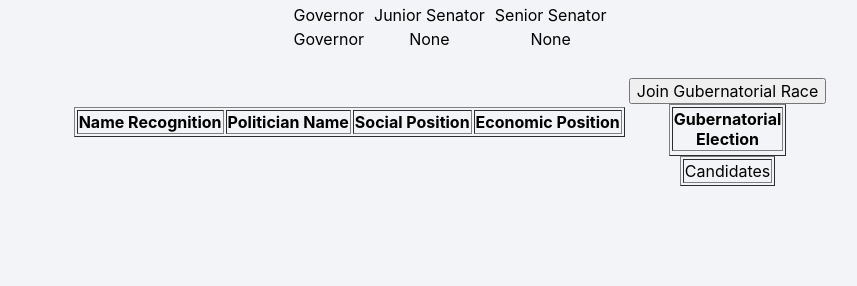
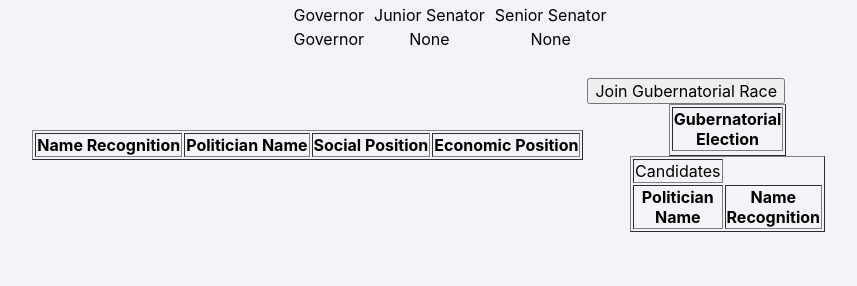
Before and after one commit to Egg3901/polgame1, a PHP site: page /state.php?state=1 in a window 1280 px wide. Shown: the part 514-800 px from the top of the page, without its empty margins (190-1047 px from the left). Run offline with PHP 8.4, Linux system fonts and the light colour scheme; the visitor is signed in with stand-in values (Sample User, id 1); data that the repository does not hold is empty.

Commit message:
Update state.php

```diff
--- a/state.php
+++ b/state.php
@@ -168,11 +168,14 @@ echo "
             <table border='.5' style='margin: auto; width: 9%;'>
                 <tr>
                     <td style='width: 9%'> Candidates</td>
-                </tr>";
+                </tr
+                <table border='.5' style='margin:auto;'>
+                        <th>Politician Name</th>
+                        <th>Name Recognition</th>";
 
 
                 $con = OpenCon();
-                $uquery = 'SELECT id FROM statexpartyrel WHERE polstate = ? ORDER BY influence DESC';
+                $uquery = 'SELECT name, influence, FROM accounts WHERE polstate = ? AND race = 1  ORDER BY influence DESC';
                 $stmt = $con->prepare($uquery);
                 $stmt->bind_param("s", $state);
                 $stmt->execute();
@@ -188,6 +191,7 @@ echo "
                         print " </tr>";
                     }
                 }
+                print "</table>";
 
 
 print "</table>";
```
